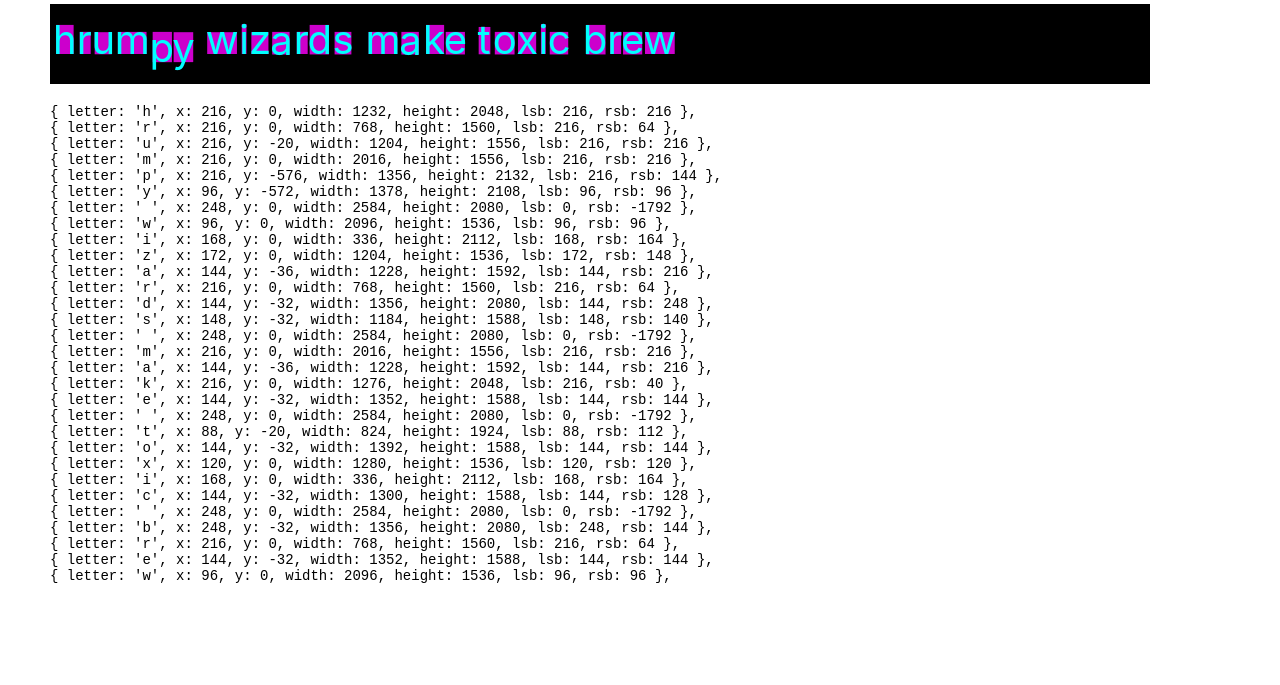
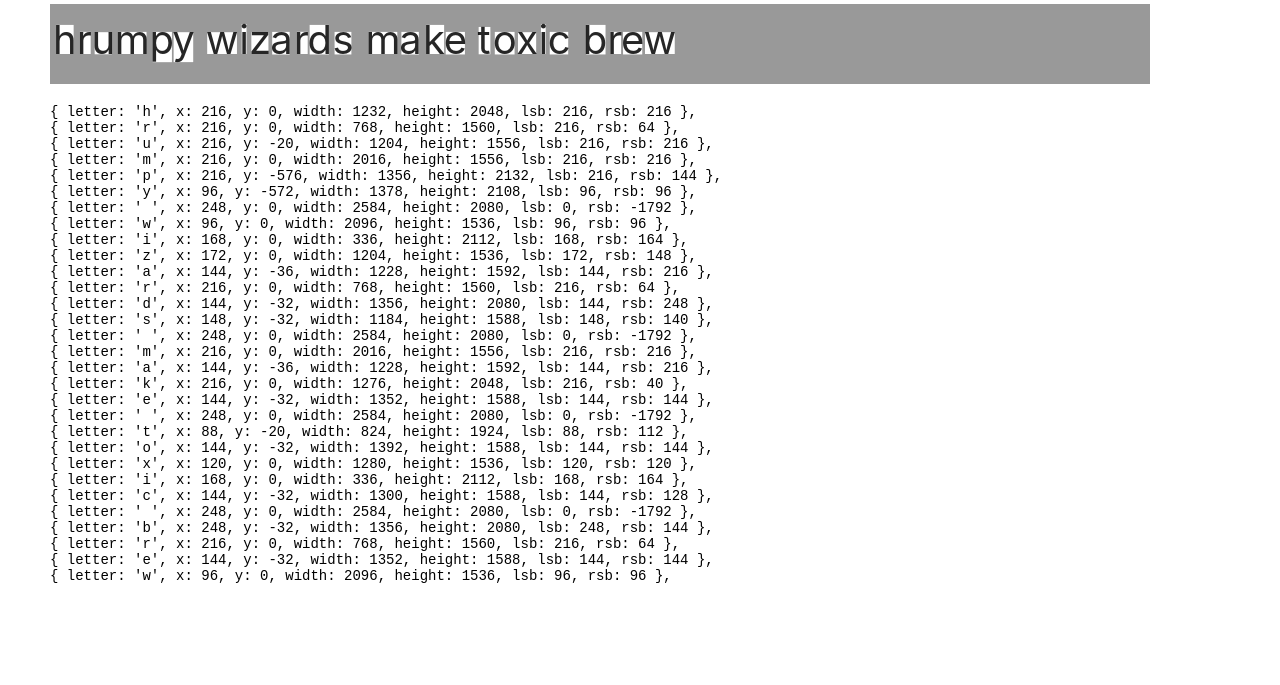
Before and after one commit to tchayen/ttf-spacing, a website: page index.html in a window 1280 px wide. Shown: the part 115-800 px from the top of the page. Drawn offline with Linux system fonts and the light colour scheme; a web font is replaced by a local one.

Commit message:
Fix baseline of text

```diff
--- a/index.html
+++ b/index.html
@@ -17,7 +17,7 @@
       canvas {
         width: 100vw;
         height: 100vh;
-        background-color: #000;
+        background-color: #999;
         margin: 20px 0;
       }
 
@@ -121,7 +121,7 @@
 
           if (text[i] !== ' ') {
             context.beginPath();
-            context.fillStyle = 'rgba(255, 0, 255, 0.8)';
+            context.fillStyle = 'rgb(255, 255, 255)';
             context.rect(
               positionX + (x + lsb) * scale,
               screenHeight - (y + height) * scale - OFFSET,
@@ -130,11 +130,11 @@
             );
             context.fill();
 
-            context.fillStyle = 'rgb(0, 255, 255)';
+            context.fillStyle = 'rgba(0, 0, 0, 0.85)';
             context.fillText(
               text[i],
               positionX + x * scale,
-              screenHeight - y * scale - OFFSET,
+              screenHeight - OFFSET,
             );
           }
 
```
